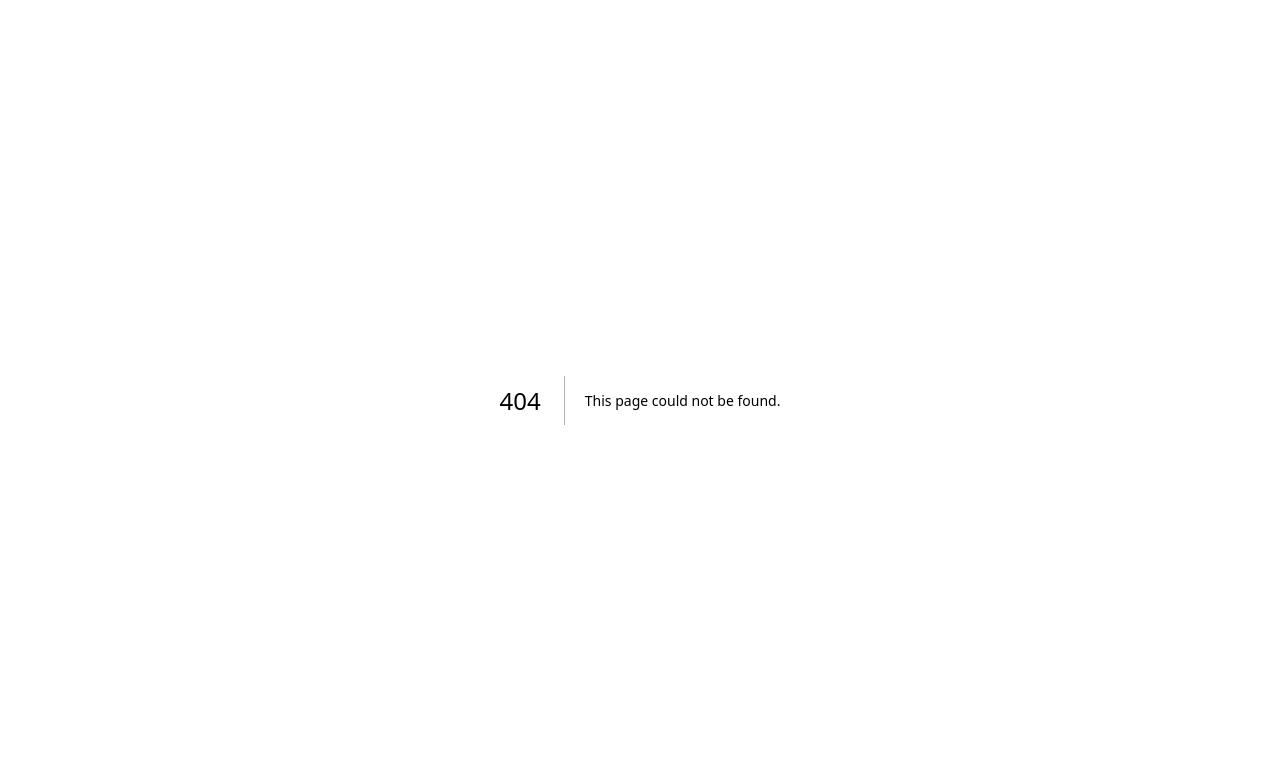
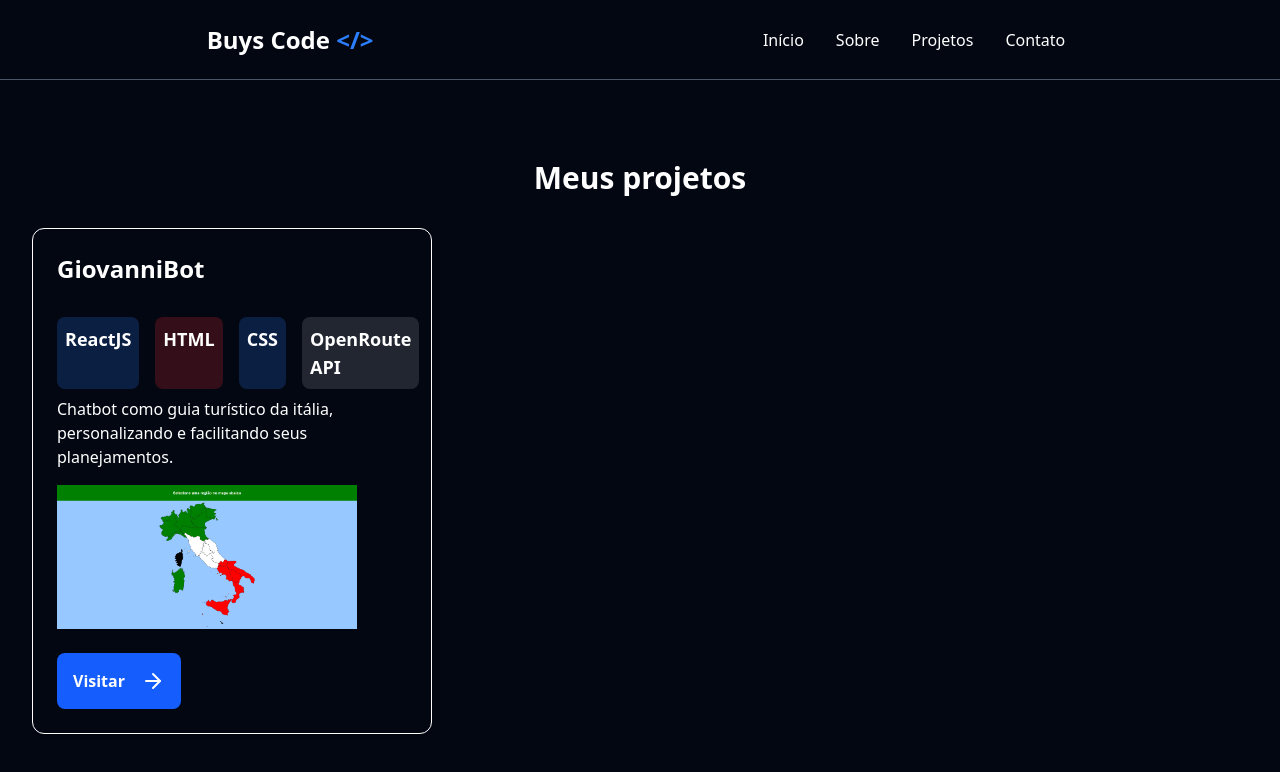
Before and after one commit to BuysCode/portfolio, a Next.js app: page /projects in a window 1280 px wide. Before the commit this address had no page. Shown: the top 772 px of the page. Built offline with nearby package versions, Linux system fonts and the light colour scheme.

Commit message:
feat: creating project cards and images

```diff
--- /dev/null
+++ b/src/app/projects/page.tsx
@@ -0,0 +1,43 @@
+import Header from "@/components/Header";
+import ProjectCard from "@/components/ProjectCard";
+
+export default function Projects() {
+    return (
+        <>
+            <Header />
+            <div className="space-y-8 px-8">
+                <h1 className="text-3xl font-bold mt-20 text-center">Meus projetos</h1>
+                <ProjectCard
+                    description="Chatbot como guia turístico da itália, personalizando e facilitando seus planejamentos."
+                    link="https://giovannibot.vercel.app"
+                    key={"giovanni"}
+                    name="GiovanniBot"
+                    tags={
+                        [
+                            {
+                                color: "blue",
+                                key: "react",
+                                text: "ReactJS"
+                            },
+                            {
+                                color: "red",
+                                key: "html",
+                                text: "HTML"
+                            },
+                            {
+                                color: "blue",
+                                key: "CSS",
+                                text: "CSS"
+                            },
+                            {
+                                color: "gray",
+                                key: "openroute",
+                                text: "OpenRoute API"
+                            }
+                        ]
+                    }
+                />
+            </div>
+        </>
+    )
+}
--- /dev/null
+++ b/src/components/ProjectCard.tsx
@@ -0,0 +1,44 @@
+"use client"
+
+import Link from "next/link";
+import { Card, CardContent, CardFooter, CardHeader, CardTitle } from "./ui/card";
+import Image from "next/image";
+import Badge from "./Badge";
+import { ArrowRightIcon } from "lucide-react";
+
+interface Tag {
+    text: string;
+    color: "red" | "gray" | "blue" | "yellow";
+    key: string
+}
+
+interface Project {
+    name: string;
+    description: string;
+    tags: Tag[];
+    link: string;
+}
+
+export default function ProjectCard({ description, name, tags, link }: Project) {
+    return (
+        <Card className="w-100">
+            <CardHeader>
+                <CardTitle className="text-2xl font-bold">{name}</CardTitle>
+            </CardHeader>
+            <CardContent className="flex flex-col space-y-4 justify-between">
+                <div className="flex flex-col space-y-2">
+                    <div className="flex flex-row gap-4">
+                        {tags.map((e) => (
+                            <Badge key={e.key} color={e.color} text={e.text} />
+                        ))}
+                    </div>
+                    <p>{description}</p>
+                </div>
+                <Image height={300} width={300} alt={`Imagem de apresentação: ${name}`} src={`/projects/images/${name}.png`} />
+            </CardContent>
+            <CardFooter>
+                <Link className="bg-blue-600 hover:bg-blue-700 cursor-pointer p-4 rounded-lg flex flex-row gap-4 font-bold" target={"_blank"} href={link}>Visitar <ArrowRightIcon /></Link>
+            </CardFooter>
+        </Card>
+    )
+}
--- a/src/components/ProjectsPreview.tsx
+++ b/src/components/ProjectsPreview.tsx
@@ -1,13 +1,44 @@
 import Link from "next/link";
 import { BiRightArrowAlt } from "react-icons/bi";
+import ProjectCard from "./ProjectCard";
 
 export default function ProjectsPreview() {
     return (
         <div className="mt-20 px-8">
             <h2 className="text-2xl font-bold text-center">Projetos</h2>
-            <div className="flex flex-col mt-10">
+            <div className="flex flex-col mt-10 space-x-4">
                 <Link href={'/projects'} className="flex text-xl flex-row space-x-4 hover:underline hover:text-blue-600 items-center justify-end">Ver todos meus projetos <BiRightArrowAlt size={24} /></Link>
-                <div className="grid grid-cols-1 md:grid-cols-3">
+                <div className="w-full flex flex-row items-center justify-between mt-10">
+                    <ProjectCard
+                        description="Chatbot como guia turístico da itália, personalizando e facilitando seus planejamentos."
+                        link="https://giovannibot.vercel.app"
+                        key={"giovanni"}
+                        name="GiovanniBot"
+                        tags={
+                            [
+                                {
+                                    color: "blue",
+                                    key: "react",
+                                    text: "ReactJS"
+                                },
+                                {
+                                    color: "red",
+                                    key: "html",
+                                    text: "HTML"
+                                },
+                                {
+                                    color: "blue",
+                                    key: "CSS",
+                                    text: "CSS"
+                                },
+                                {
+                                    color: "gray",
+                                    key: "openroute",
+                                    text: "OpenRoute API"
+                                }
+                            ]
+                        }
+                    />
                 </div>
             </div>
         </div>
```
Also changed, not shown: public/projects/images/GiovanniBot.png (added).
